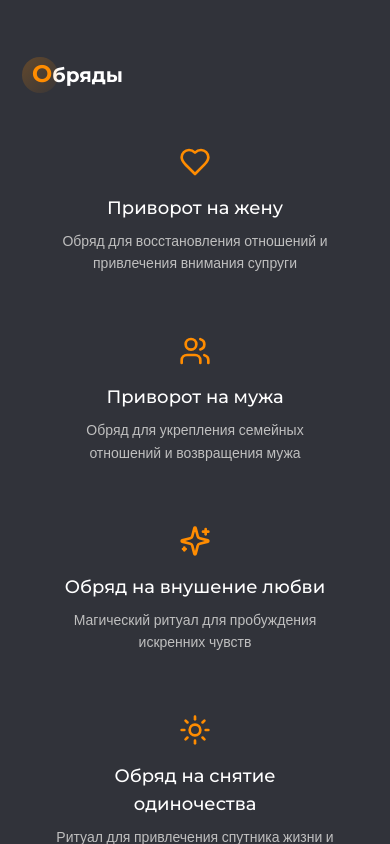
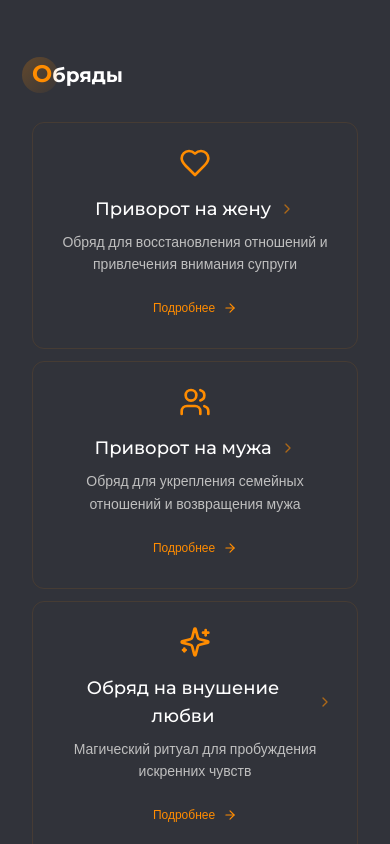
Before and after one commit to pr-poehali-dev/love-spell-website-1, a React (Vite) app: page / in a window 390 px wide. Shown: the part 3340-4184 px from the top of the page. Built offline with nearby package versions, Linux system fonts and the light colour scheme.

Commit message:
Улучшить адаптивность мобильной версии

```diff
--- a/src/components/RitualsSection.tsx
+++ b/src/components/RitualsSection.tsx
@@ -61,27 +61,7 @@ const ritualCards = [
 
 function RitualCard({ ritual }: { ritual: typeof ritualCards[0] }) {
   return (
-    <div className="group relative p-6 cursor-pointer transition-all duration-300 rounded-lg hover:bg-gradient-to-br hover:from-accent/10 hover:via-accent/5 hover:to-transparent overflow-hidden">
-      {/* Деликатный фоновый узор из точек */}
-      <div className="absolute inset-0 pointer-events-none opacity-0 group-hover:opacity-100 transition-opacity duration-500">
-        <div className="absolute top-4 right-4">
-          <div className="flex space-x-1">
-            <div className="w-1 h-1 bg-accent/20 rounded-full"></div>
-            <div className="w-1 h-1 bg-accent/30 rounded-full"></div>
-            <div className="w-1 h-1 bg-accent/40 rounded-full"></div>
-          </div>
-        </div>
-        <div className="absolute bottom-4 left-4">
-          <div className="flex space-x-1">
-            <div className="w-1 h-1 bg-accent/40 rounded-full"></div>
-            <div className="w-1 h-1 bg-accent/30 rounded-full"></div>
-            <div className="w-1 h-1 bg-accent/20 rounded-full"></div>
-          </div>
-        </div>
-      </div>
-
-      {/* Подсвечивающаяся рамка */}
-      <div className="absolute inset-0 rounded-lg border border-transparent group-hover:border-accent/20 transition-colors duration-300 pointer-events-none"></div>
+    <div className="group relative p-6 cursor-pointer transition-all duration-300 rounded-lg hover:bg-gradient-to-br hover:from-accent/10 hover:via-accent/5 hover:to-transparent overflow-hidden border border-accent/10 hover:border-accent/20">
 
       <div className="relative flex flex-col items-center text-center">
         <div className="mb-4 group-hover:scale-110 transition-transform duration-300">
@@ -89,15 +69,17 @@ function RitualCard({ ritual }: { ritual: typeof ritualCards[0] }) {
         </div>
 
         <div className="space-y-2">
-          <h3 className="text-lg font-medium text-foreground group-hover:text-accent transition-colors duration-300">{ritual.title}</h3>
+          <h3 className="text-lg font-medium text-foreground group-hover:text-accent transition-colors duration-300 flex items-center justify-center gap-2">
+            {ritual.title}
+            <Icon name="ChevronRight" size={16} className="text-accent/60 flex-shrink-0" />
+          </h3>
           <p className="text-muted-foreground text-sm leading-relaxed max-w-xs mx-auto">{ritual.description}</p>
         </div>
 
-        {/* Элегантная иконка в углу */}
-        <div className="absolute -top-2 -right-2 opacity-0 group-hover:opacity-60 transition-all duration-300 group-hover:scale-110">
-          <div className="w-6 h-6 bg-accent/10 rounded-full flex items-center justify-center">
-            <Icon name="Plus" size={12} className="text-accent" />
-          </div>
+        {/* Постоянно видимая кнопка-индикатор */}
+        <div className="mt-4 px-4 py-2 bg-accent/8 hover:bg-accent/15 rounded-full text-accent text-xs font-medium transition-colors duration-300 flex items-center gap-2">
+          <span>Подробнее</span>
+          <Icon name="ArrowRight" size={14} className="group-hover:translate-x-1 transition-transform duration-300" />
         </div>
       </div>
     </div>
```
